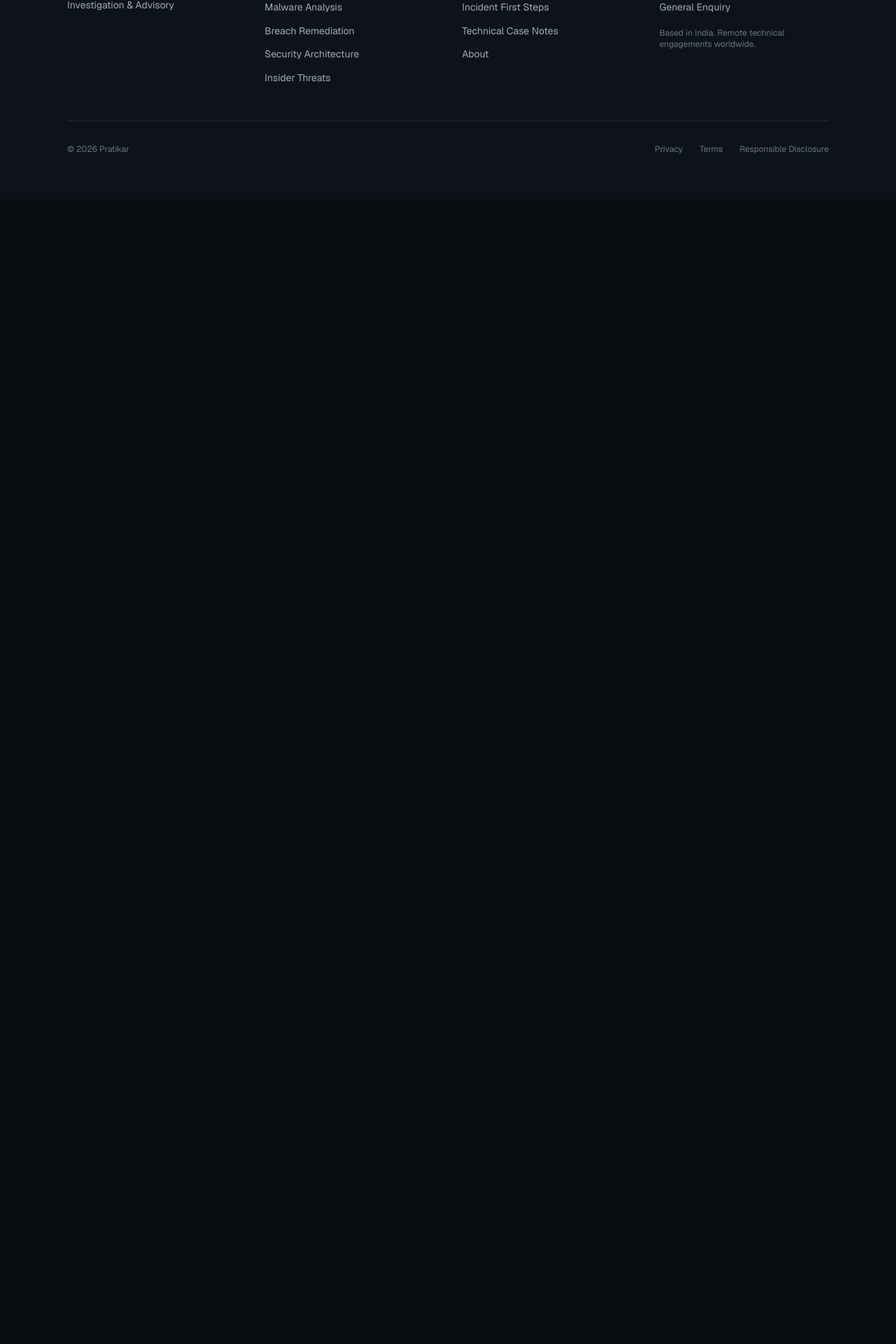
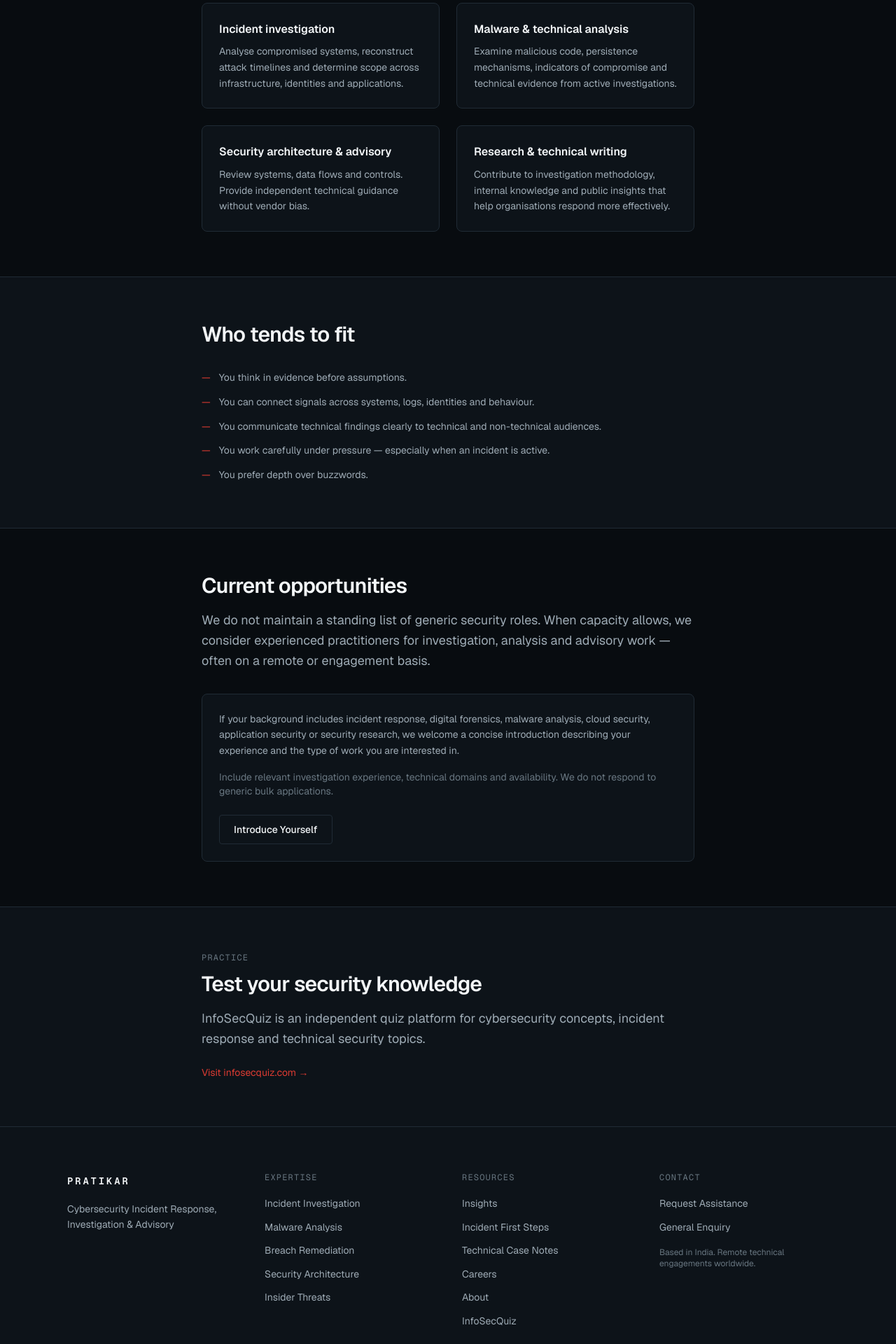
Before and after one commit to kaushalbhavsar/website, a Next.js app: page /careers in a window 1280 px wide. Before the commit this address had no page. Shown: the part 682-2602 px from the top of the page at 70% size. Before the commit the page ends 967 px from the top, so only its background shows below. Built offline with nearby package versions, Linux system fonts and the light colour scheme.

Commit message:
Add careers page and InfoSecQuiz link
- New /careers page for practitioner opportunities and introductions
- Link to infosecquiz.com in footer, about page, and careers page
- Add careers to sitemap and footer resources

```diff
--- a/src/app/about/page.tsx
+++ b/src/app/about/page.tsx
@@ -1,3 +1,4 @@
+import Link from "next/link";
 import { createMetadata } from "@/lib/seo";
 import { PageHero } from "@/components/hero/PageHero";
 import { Container } from "@/components/layout/Container";
@@ -52,10 +53,17 @@ export default function AboutPage() {
               insider-threat research, security architecture, software engineering and practical incident analysis.
             </p>
             <div className="mt-6 flex flex-wrap gap-4">
-              <span className="text-sm text-text-muted">Research — coming soon</span>
-              <span className="text-sm text-text-muted">Publications — coming soon</span>
-              <span className="text-sm text-text-muted">LinkedIn — coming soon</span>
-              <span className="text-sm text-text-muted">GitHub — coming soon</span>
+              <Link href="/careers/" className="text-sm text-accent hover:text-accent-hover">
+                Careers →
+              </Link>
+              <a
+                href="https://infosecquiz.com"
+                target="_blank"
+                rel="noopener noreferrer"
+                className="text-sm text-accent hover:text-accent-hover"
+              >
+                InfoSecQuiz →
+              </a>
             </div>
           </Card>
         </Container>
--- /dev/null
+++ b/src/app/careers/page.tsx
@@ -0,0 +1,127 @@
+import { createMetadata } from "@/lib/seo";
+import { PageHero } from "@/components/hero/PageHero";
+import { Container } from "@/components/layout/Container";
+import { SectionHeading } from "@/components/ui/SectionHeading";
+import { Card } from "@/components/ui/Card";
+import { Button } from "@/components/ui/Button";
+
+export const metadata = createMetadata({
+  title: "Careers",
+  description:
+    "Work with Pratikar on cybersecurity incident investigation, technical analysis and security advisory. Remote-friendly, evidence-driven practice.",
+  path: "/careers/",
+});
+
+const focusAreas = [
+  {
+    title: "Incident investigation",
+    description:
+      "Analyse compromised systems, reconstruct attack timelines and determine scope across infrastructure, identities and applications.",
+  },
+  {
+    title: "Malware & technical analysis",
+    description:
+      "Examine malicious code, persistence mechanisms, indicators of compromise and technical evidence from active investigations.",
+  },
+  {
+    title: "Security architecture & advisory",
+    description:
+      "Review systems, data flows and controls. Provide independent technical guidance without vendor bias.",
+  },
+  {
+    title: "Research & technical writing",
+    description:
+      "Contribute to investigation methodology, internal knowledge and public insights that help organisations respond more effectively.",
+  },
+];
+
+const qualities = [
+  "You think in evidence before assumptions.",
+  "You can connect signals across systems, logs, identities and behaviour.",
+  "You communicate technical findings clearly to technical and non-technical audiences.",
+  "You work carefully under pressure — especially when an incident is active.",
+  "You prefer depth over buzzwords.",
+];
+
+export default function CareersPage() {
+  return (
+    <>
+      <PageHero
+        eyebrow="Careers"
+        title="Investigation work requires people who understand how compromises actually happen."
+        description="Pratikar is a specialist practice, not a large MSSP. We look for practitioners who can investigate seriously, communicate clearly and maintain independence."
+      />
+
+      <section className="py-16">
+        <Container size="narrow">
+          <SectionHeading title="What we do together" />
+          <div className="mt-10 grid grid-cols-1 sm:grid-cols-2 gap-6">
+            {focusAreas.map((area) => (
+              <Card key={area.title}>
+                <h2 className="font-semibold text-text-primary">{area.title}</h2>
+                <p className="mt-2 text-sm text-text-secondary leading-relaxed">{area.description}</p>
+              </Card>
+            ))}
+          </div>
+        </Container>
+      </section>
+
+      <section className="py-16 bg-surface border-y border-border">
+        <Container size="narrow">
+          <SectionHeading title="Who tends to fit" />
+          <ul className="mt-8 space-y-3">
+            {qualities.map((q) => (
+              <li key={q} className="flex gap-3 text-text-secondary text-sm leading-relaxed">
+                <span className="text-accent shrink-0">—</span>
+                {q}
+              </li>
+            ))}
+          </ul>
+        </Container>
+      </section>
+
+      <section className="py-16">
+        <Container size="narrow">
+          <SectionHeading
+            title="Current opportunities"
+            description="We do not maintain a standing list of generic security roles. When capacity allows, we consider experienced practitioners for investigation, analysis and advisory work — often on a remote or engagement basis."
+          />
+          <Card className="mt-8">
+            <p className="text-sm text-text-secondary leading-relaxed">
+              If your background includes incident response, digital forensics, malware analysis, cloud security,
+              application security or security research, we welcome a concise introduction describing your experience
+              and the type of work you are interested in.
+            </p>
+            <p className="mt-4 text-sm text-text-muted">
+              Include relevant investigation experience, technical domains and availability. We do not respond to
+              generic bulk applications.
+            </p>
+            <div className="mt-6">
+              <Button href="/contact/" variant="outline">
+                Introduce Yourself
+              </Button>
+            </div>
+          </Card>
+        </Container>
+      </section>
+
+      <section className="py-16 bg-surface border-t border-border">
+        <Container size="narrow">
+          <SectionHeading
+            eyebrow="Practice"
+            title="Test your security knowledge"
+            description="InfoSecQuiz is an independent quiz platform for cybersecurity concepts, incident response and technical security topics."
+          />
+          <a
+            href="https://infosecquiz.com"
+            target="_blank"
+            rel="noopener noreferrer"
+            className="mt-6 inline-flex items-center gap-2 text-accent hover:text-accent-hover transition-colors text-sm"
+          >
+            Visit infosecquiz.com →
+          </a>
+        </Container>
+      </section>
+    </>
+  );
+}
--- a/src/app/sitemap.ts
+++ b/src/app/sitemap.ts
@@ -17,6 +17,7 @@ export default function sitemap(): MetadataRoute.Sitemap {
     "cases/",
     "insights/",
     "about/",
+    "careers/",
     "incident/",
     "contact/",
     "privacy/",
--- a/src/components/layout/Footer.tsx
+++ b/src/components/layout/Footer.tsx
@@ -1,5 +1,5 @@
 import Link from "next/link";
-import { siteConfig, footerExpertise, footerResources } from "@/lib/site";
+import { siteConfig, footerExpertise, footerResources, footerExternal } from "@/lib/site";
 import { Container } from "@/components/layout/Container";
 
 export function Footer() {
@@ -47,6 +47,18 @@ export function Footer() {
                   >
                     {item.label}
                   </Link>
+                </li>
+              ))}
+              {footerExternal.map((item) => (
+                <li key={item.href}>
+                  <a
+                    href={item.href}
+                    target="_blank"
+                    rel="noopener noreferrer"
+                    className="text-sm text-text-secondary hover:text-text-primary transition-colors"
+                  >
+                    {item.label}
+                  </a>
                 </li>
               ))}
             </ul>
--- a/src/lib/site.ts
+++ b/src/lib/site.ts
@@ -36,5 +36,10 @@ export const footerResources = [
   { label: "Insights", href: "/insights" },
   { label: "Incident First Steps", href: "/incident-response/first-steps" },
   { label: "Technical Case Notes", href: "/cases" },
+  { label: "Careers", href: "/careers" },
   { label: "About", href: "/about" },
 ] as const;
+
+export const footerExternal = [
+  { label: "InfoSecQuiz", href: "https://infosecquiz.com" },
+] as const;
```
